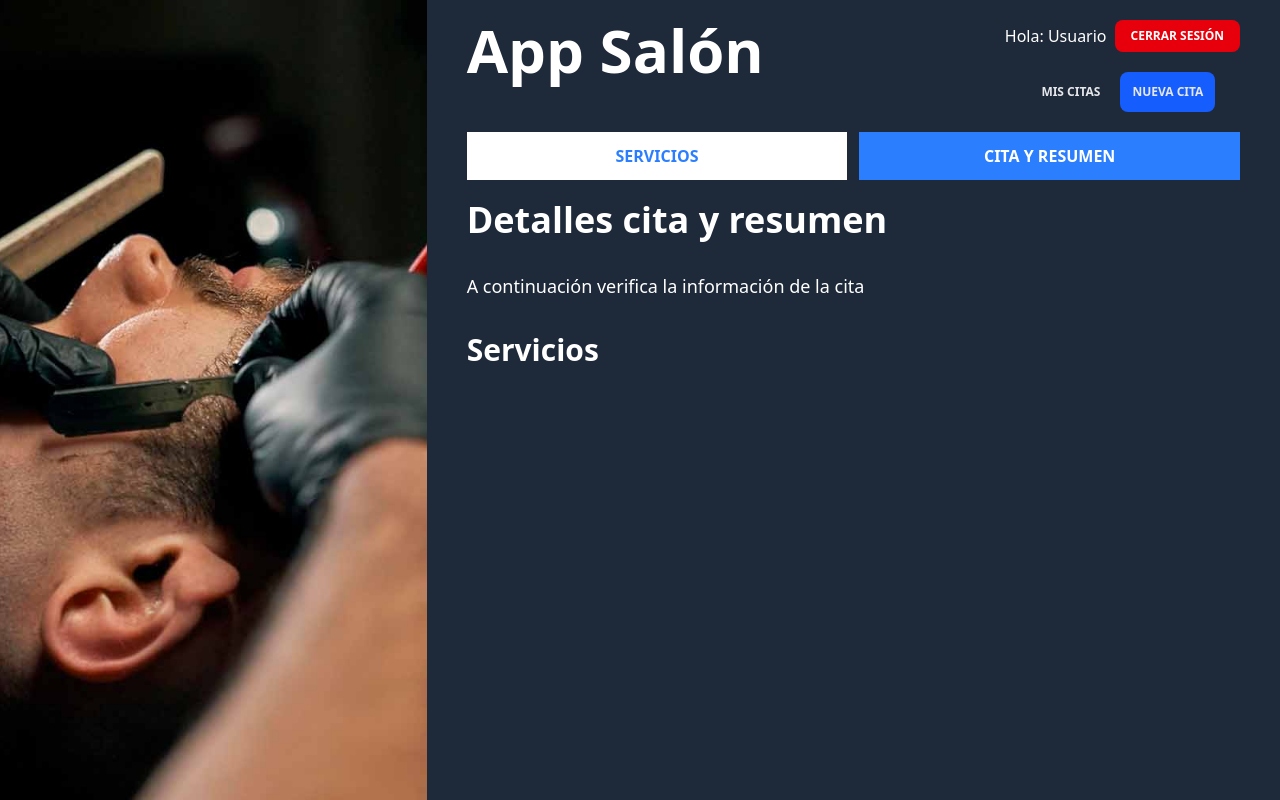
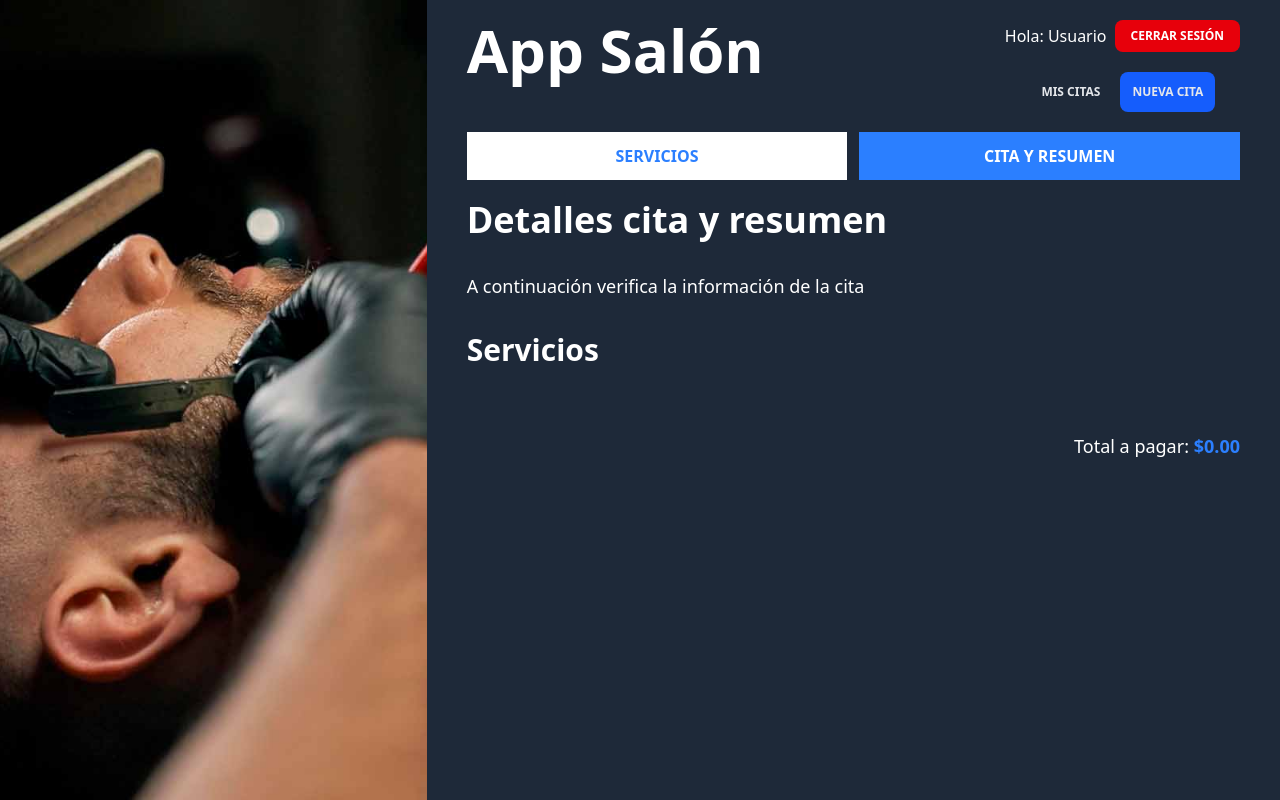
Before and after one commit to JoseBalbuena181096/Appsalon2, a Vue app in the folder frontend/: page /reservaciones/nueva/detalles in a window 1280 px wide. Built offline with nearby package versions, Linux system fonts and the light colour scheme.

Commit message:
total a pagar

```diff
--- a/frontend/src/stores/appointments.js
+++ b/frontend/src/stores/appointments.js
@@ -23,9 +23,12 @@ export const useAppointmentsStore = defineStore('appointments', () => {
         return id => services.value.some(service => service._id === id);
     });
 
+    const totalAmount = computed(() => services.value.reduce((total, service) => total + service.price, 0));
+
     return {
         onServicesSelected,
         isServiceSelected,
-        services
+        services,
+        totalAmount
     }
 });
--- a/frontend/src/views/appointments/AppointmentView.vue
+++ b/frontend/src/views/appointments/AppointmentView.vue
@@ -1,6 +1,7 @@
 <script setup>
     import SelectedService from '../../components/SelectedService.vue';
     import { useAppointmentsStore } from '../../stores/appointments';
+    import { formatCurrency } from '../../helpers';
 
     const appointments = useAppointmentsStore();
 
@@ -24,7 +25,15 @@
         <SelectedService
             v-for="service in appointments.services"
             :service="service"
+            :key="service._id"
         />
     </div>
 
+    <p class="text-2xl text-right text-white text-lg">
+        Total a pagar:
+        <span class="font-black text-blue-500">
+            {{ formatCurrency(appointments.totalAmount) }}
+        </span>
+    </p>
+
 </template>
--- /dev/null
+++ b/frontend/tailwind.config.js
@@ -0,0 +1,16 @@
+export default {
+    content: [
+      "./index.html",
+      "./src/**/*.{vue,js,ts,jsx,tsx}",
+      "./node_modules/vue-tailwind-datepicker/**/*.js"
+    ],
+    theme: {
+      extend: {
+        colors: {
+          "vtd-primary": "rgb(var(--color-primary) / <alpha-value>)",
+          "vtd-secondary": "rgb(var(--color-secondary) / <alpha-value>)"
+        }
+      }
+    },
+    plugins: []
+  }
```
